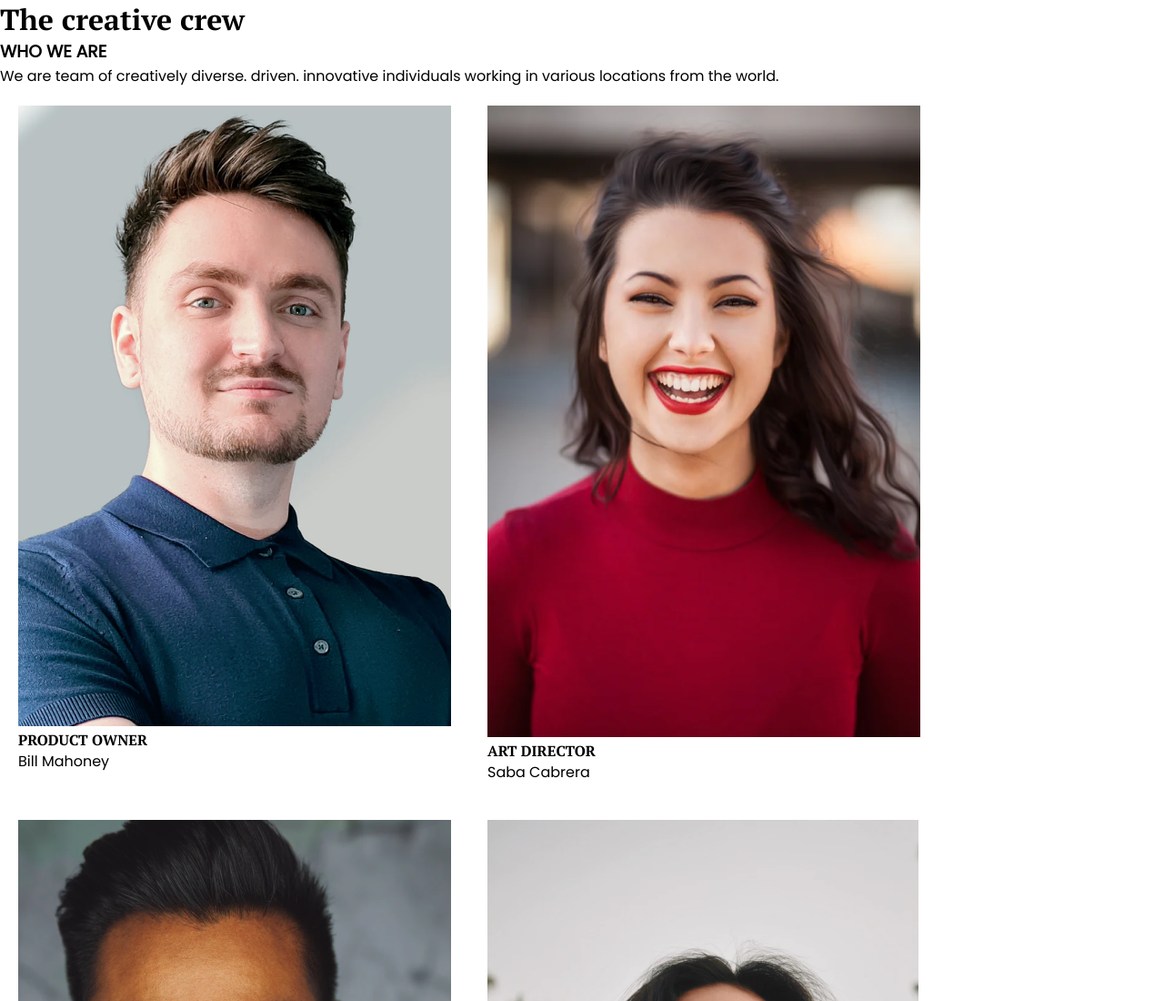
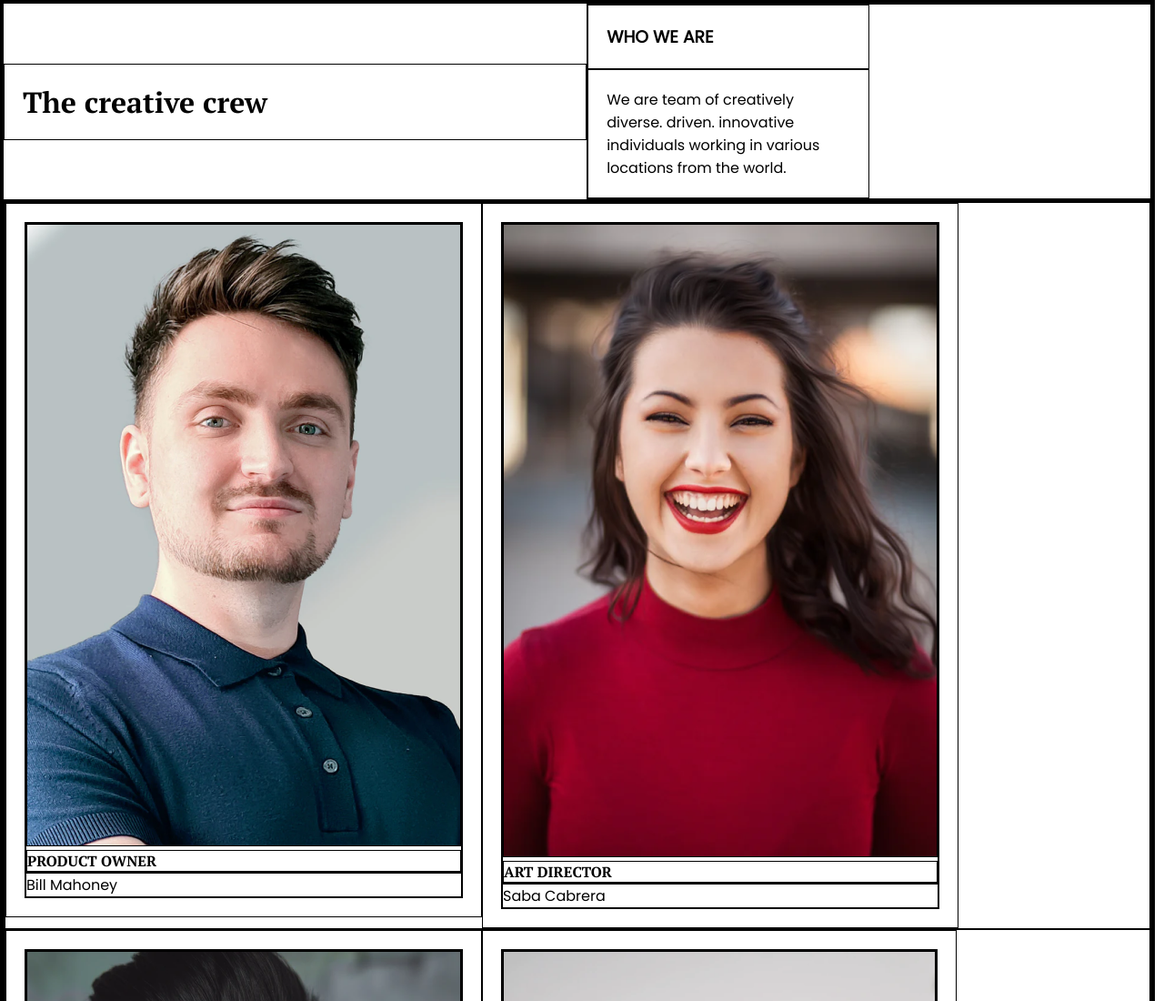
Before and after one commit to MatiMonas/myteampage, a plain HTML site: page index.html in a window 1280 px wide. Shown: the top 1100 px of the page at 91% size. Drawn offline with Linux system fonts and the light colour scheme.

Commit message:
avanza con diseño lg

```diff
--- a/columna.css
+++ b/columna.css
@@ -37,6 +37,17 @@ PANTALA DE ESCRITORIO GRANDE - LARGE (LG)
     .col-lg-3{width: 25%;}
     .col-lg-2{width: 16.66666667% ;}
     .col-lg-1{width: 8.33333333%;}
+
+    .contenedor-texto{
+        display: flex;
+        align-items: center;
+        justify-content: center;
+    }
+
+    .contenedor-descripcion{
+        display: flex;
+        flex-direction: column;
+    }
 
 }
 
@@ -104,22 +115,28 @@ PANTALA DE CELULAR - EXTRASMALL (xs)
     }
 
     .titulo{
+
         font-size: 36px;
         letter-spacing: -0.045em;
         font-weight: 700;
-        margin:70px 0px 0px 12px;
+        margin:70px 0px 38px 0px;
+        padding: 0px 0.88rem;
     }
 
     .subtitulo{
+
         font-size: 18px;
         font-weight: 600;
-        margin: 38px 0px 0px 12px
+        margin: 0px 0px 0px 0px;
+        padding:0px 0.88rem
     }
 
     .description{
+
         font-size: 14px;
         line-height: 21px;
-        margin: 10px 0px 50px 12px;
+        margin: 10px 0px 50px 0px;
+        padding: 0px 0.88rem;
 
 
     }
--- a/index.html
+++ b/index.html
@@ -13,20 +13,15 @@
 </head>
 
 <div class="contenedor">
-    <div class="fila">
-        <h1 class="titulo PT-serif titulo">The creative crew</h1>
+    <div class="contenedor-texto">
+
+            <h1 class="titulo PT-serif titulo col-xs-12 col-lg-12">The creative crew</h1>
+            <div class="fila contenedor-descripcion">
+                <h3 class="tipo-poppins subtitulo col-xs-12 col-lg-6">WHO WE ARE</h3>
+                <p class="tipo-poppins description col-xs-12 col-lg-6">We are team of creatively diverse. driven. innovative individuals working in various locations from the world.</p>
+          </div>
     </div>
-    <div class="fila">
 
-            <h3 class="tipo-poppins subtitulo">WHO WE ARE</h3>
-
-
-        <div class="fila">
-
-                <p class="tipo-poppins description">We are team of creatively diverse. driven. innovative individuals working in various locations from the world.</p>
-
-        </div>
-    </div>
 
     <section class="team">
         <div class="main-contenedor">
--- a/style.css
+++ b/style.css
@@ -1,12 +1,12 @@
 *{
     margin: 0;
     padding: 0;
-    /* border: 1px solid black; */
+    border: 1px solid black;
     box-sizing: border-box
 }
 
 html{
-    margin-right: 20px;
+    margin-right: 10px;
 }
 
 :root{
```
